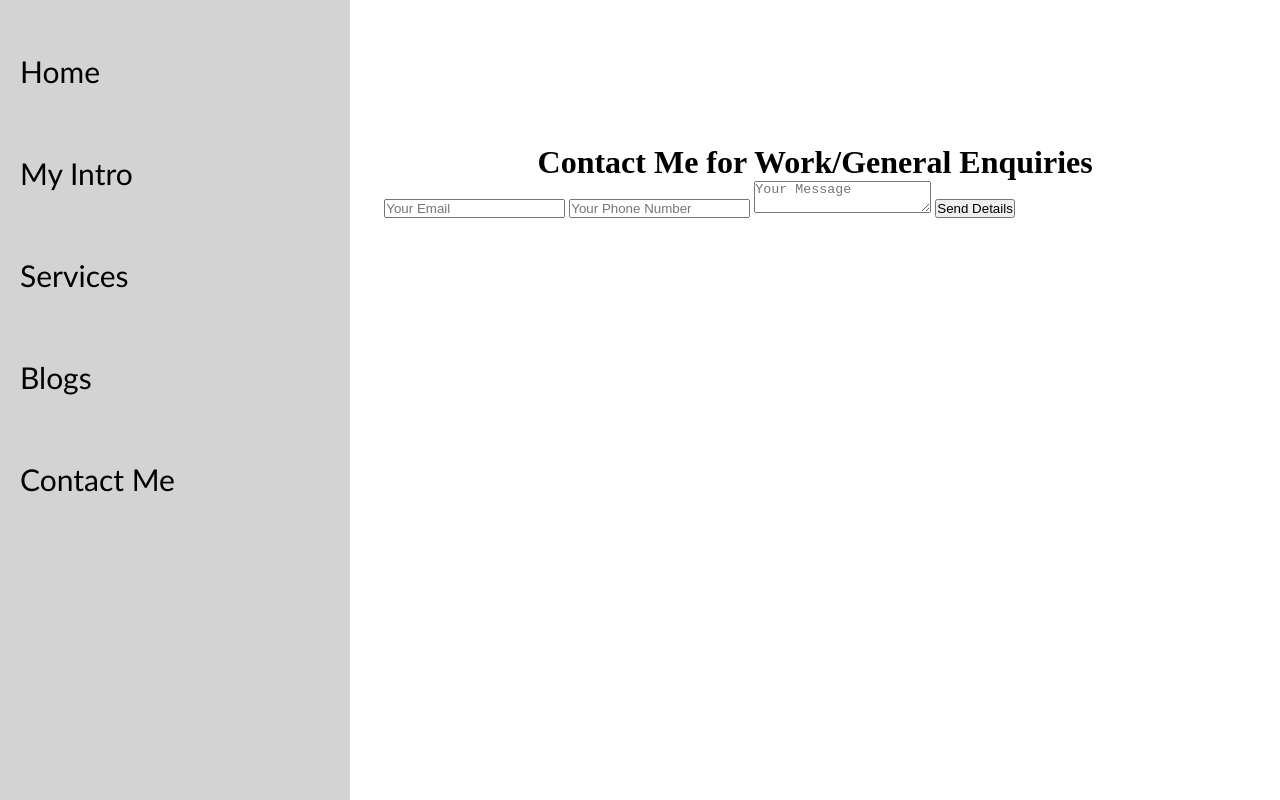
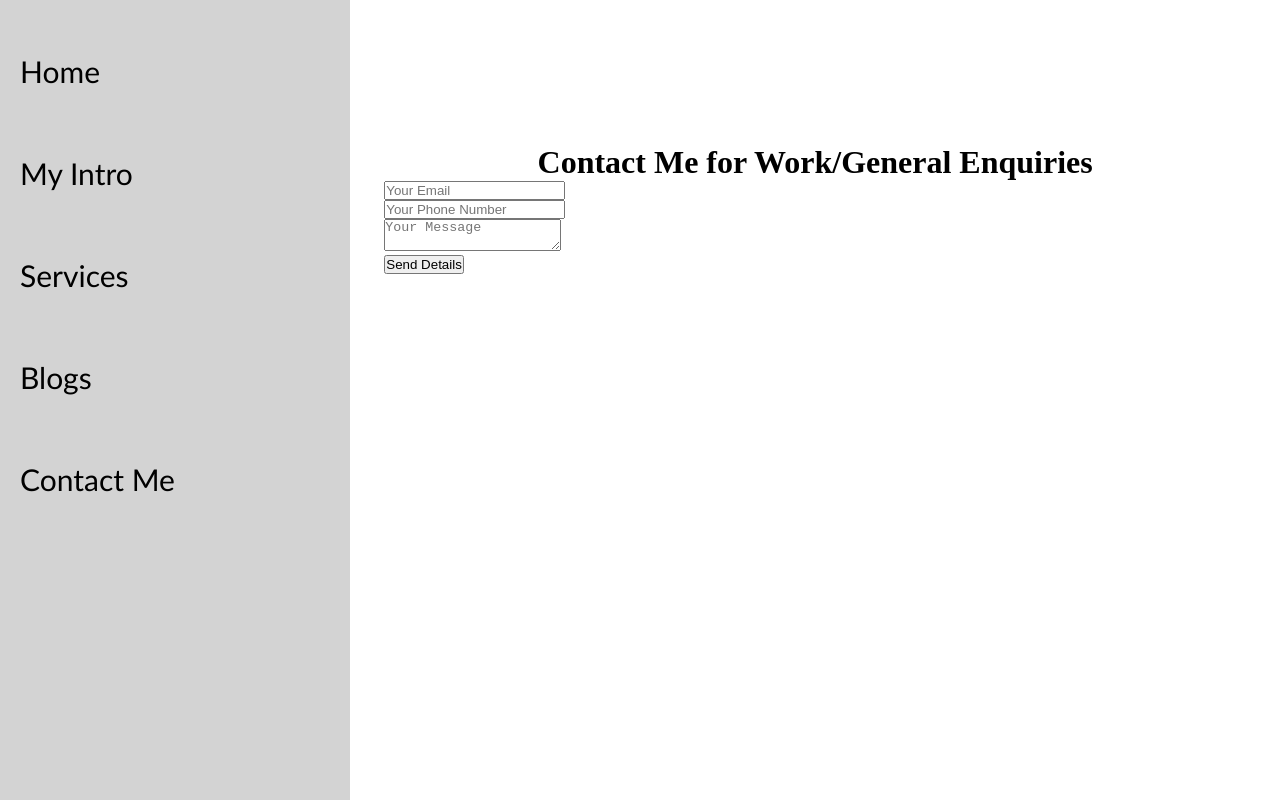
Before and after one commit to Prdp-ktri/October2024_Portfolio, a plain HTML site: page contact.html in a window 1280 px wide. Drawn offline with Linux system fonts and the light colour scheme.

Commit message:
Update contact.html

```diff
--- a/contact.html
+++ b/contact.html
@@ -26,9 +26,9 @@
       <div class="contactform">
         <h1 class="contactge">Contact Me for Work/General Enquiries</h1>
       <form action="https://formspree.io/f/mvgagnna" method="POST">
-  <input type="email" name="email" placeholder="Your Email" required>
-  <input type="text" name="phone" placeholder="Your Phone Number" required>
-  <textarea name="message" placeholder="Your Message"></textarea>
+  <input type="email" name="email" placeholder="Your Email" required><br>
+  <input type="text" name="phone" placeholder="Your Phone Number" required><br>
+  <textarea name="message" placeholder="Your Message"></textarea><br>
   <button type="submit">Send Details</button>
 </form>
 
```
